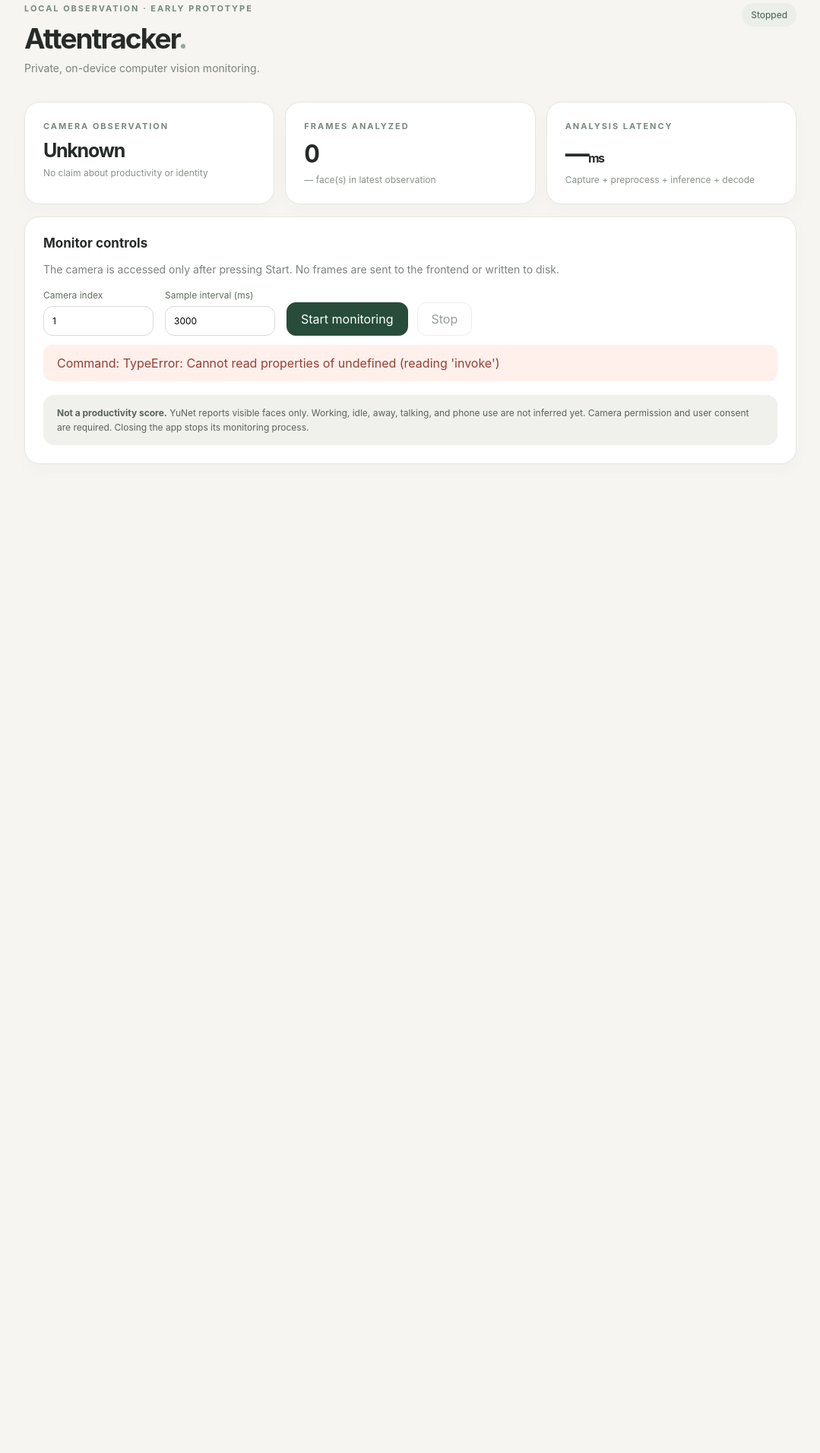
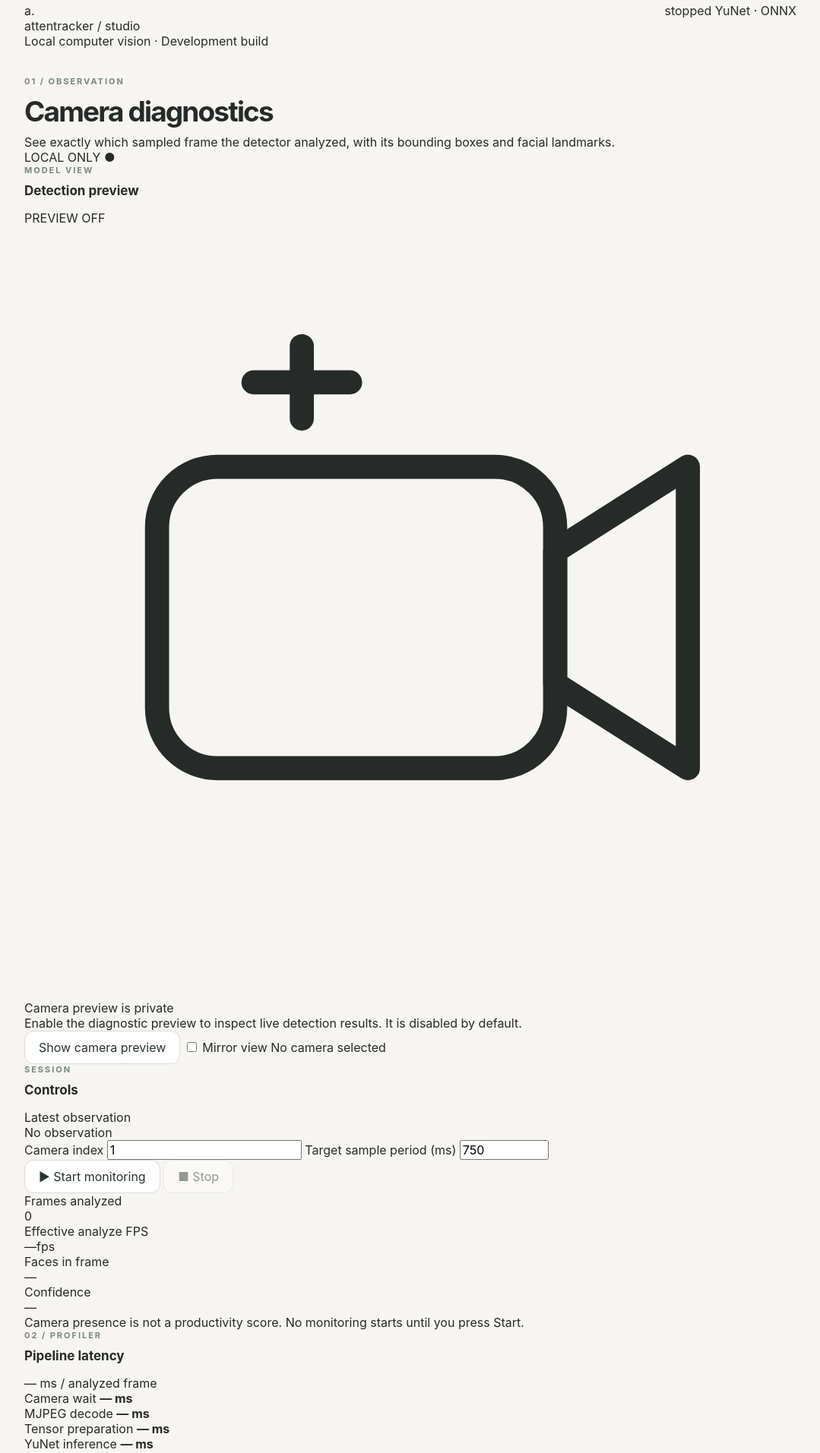
Before and after one commit to moderubias/attentracker, a Svelte app in the folder app/desktop/: page / in a window 1280 px wide. Shown: the part 40-1953 px from the top of the page at 76% size, without its empty margins (100-1179 px from the left). Before the commit the page ends 800 px from the top, so only its background shows below. Built offline with nearby package versions, Linux system fonts and the light colour scheme.

Commit message:
DAI #8: implement observation studio with overlaid YuNet camera preview

```diff
--- a/app/desktop/src/App.svelte
+++ b/app/desktop/src/App.svelte
@@ -4,57 +4,124 @@
 
   type Phase = "stopped" | "starting" | "running" | "stopping" | "error";
   type Presence = "unknown" | "no_face" | "face_present" | "multiple_faces";
-
   type Snapshot = {
     phase: Phase;
     presence: Presence;
     cameraIndex: number | null;
+    cameraFormat: string | null;
     framesAnalyzed: number;
     faceCount: number | null;
     bestConfidence: number | null;
     lastObservedAtMs: number | null;
     lastAnalysisMs: number | null;
     lastCaptureMs: number | null;
+    lastDecodeMs: number | null;
+    lastPreprocessMs: number | null;
+    lastInferenceMs: number | null;
+    lastPostprocessMs: number | null;
+    lastPreviewMs: number | null;
+    lastObservationPeriodMs: number | null;
+    lastPreviewError: string | null;
     lastError: string | null;
+  };
+  type FaceOverlay = {
+    bbox: [number, number, number, number];
+    landmarks: [number, number][];
+    confidence: number;
+  };
+  type FramePreview = {
+    sequence: number;
+    width: number;
+    height: number;
+    dataUrl: string;
+    faces: FaceOverlay[];
   };
 
   const empty: Snapshot = {
-    phase: "stopped",
-    presence: "unknown",
-    cameraIndex: null,
-    framesAnalyzed: 0,
-    faceCount: null,
-    bestConfidence: null,
-    lastObservedAtMs: null,
-    lastAnalysisMs: null,
-    lastCaptureMs: null,
-    lastError: null
+    phase: "stopped", presence: "unknown", cameraIndex: null, cameraFormat: null,
+    framesAnalyzed: 0, faceCount: null, bestConfidence: null,
+    lastObservedAtMs: null, lastAnalysisMs: null, lastCaptureMs: null,
+    lastDecodeMs: null, lastPreprocessMs: null, lastInferenceMs: null,
+    lastPostprocessMs: null, lastPreviewMs: null, lastObservationPeriodMs: null,
+    lastPreviewError: null, lastError: null
   };
 
   let snapshot = $state<Snapshot>(empty);
+  let preview = $state<FramePreview | null>(null);
+  let previewEnabled = $state(false);
+  let mirror = $state(false);
   let cameraIndex = $state(1);
-  let intervalMs = $state(3000);
-  let pending = $state(false);
+  let intervalMs = $state(750);
+  let commandPending = $state(false);
   let commandError = $state<string | null>(null);
+  let lastPreviewSequence = 0;
+  let polling = false;
 
-  const readablePresence: Record<Presence, string> = {
-    unknown: "Unknown",
-    no_face: "No face",
-    face_present: "Face detected",
+  const states: Record<Presence, string> = {
+    unknown: "No observation",
+    no_face: "No face detected",
+    face_present: "One face detected",
     multiple_faces: "Multiple faces"
   };
 
+  let busy = $derived(
+    snapshot.phase === "starting" ||
+    snapshot.phase === "running" ||
+    snapshot.phase === "stopping"
+  );
+  let canStart = $derived(
+    !busy && !commandPending &&
+    Number.isInteger(cameraIndex) && cameraIndex >= 0 &&
+    Number.isInteger(intervalMs) && intervalMs >= 250 && intervalMs <= 60_000
+  );
+  let observedFps = $derived(
+    snapshot.lastObservationPeriodMs && snapshot.lastObservationPeriodMs > 0
+      ? 1000 / snapshot.lastObservationPeriodMs
+      : null
+  );
+
+  function fmt(ms: number | null): string {
+    return ms == null ? "—" : ms < 10 ? ms.toFixed(1) : ms.toFixed(0);
+  }
+
+  let stages = $derived([
+    { label: "Camera wait", ms: snapshot.lastCaptureMs },
+    { label: "MJPEG decode", ms: snapshot.lastDecodeMs },
+    { label: "Tensor preparation", ms: snapshot.lastPreprocessMs },
+    { label: "YuNet inference", ms: snapshot.lastInferenceMs },
+    { label: "YuNet decode / NMS", ms: snapshot.lastPostprocessMs }
+  ]);
+  let totalStages = $derived(stages.reduce((sum, part) => sum + (part.ms ?? 0), 0));
+
   async function refresh() {
+    if (polling) return;
+    polling = true;
     try {
       snapshot = await invoke<Snapshot>("monitor_status");
+      if (snapshot.phase === "running" && previewEnabled) {
+        const next = await invoke<FramePreview | null>("monitor_preview", {
+          afterSequence: lastPreviewSequence
+        });
+        if (next && previewEnabled && next.sequence > lastPreviewSequence) {
+          lastPreviewSequence = next.sequence;
+          preview = next;
+        }
+      } else if (snapshot.phase === "stopped" || snapshot.phase === "error") {
+        preview = null;
+        lastPreviewSequence = 0;
+      }
     } catch (e) {
       commandError = String(e);
+    } finally {
+      polling = false;
     }
   }
 
   async function start() {
-    pending = true;
+    commandPending = true;
     commandError = null;
+    preview = null;
+    lastPreviewSequence = 0;
     try {
       await invoke("start_monitor", {
         cameraIndex: Math.trunc(cameraIndex),
@@ -64,85 +131,261 @@
     } catch (e) {
       commandError = String(e);
     } finally {
-      pending = false;
+      commandPending = false;
     }
   }
 
   async function stop() {
-    pending = true;
+    commandPending = true;
     commandError = null;
     try {
       await invoke("stop_monitor");
+      preview = null;
+      lastPreviewSequence = 0;
       await refresh();
     } catch (e) {
       commandError = String(e);
     } finally {
-      pending = false;
+      commandPending = false;
+    }
+  }
+
+  async function togglePreview() {
+    commandPending = true;
+    commandError = null;
+    const next = !previewEnabled;
+    try {
+      await invoke("set_preview_enabled", { enabled: next });
+      previewEnabled = next;
+      if (!next) {
+        preview = null;
+        lastPreviewSequence = 0;
+      }
+    } catch (e) {
+      commandError = String(e);
+    } finally {
+      commandPending = false;
     }
   }
 
   onMount(() => {
     void refresh();
-    const timer = window.setInterval(() => { void refresh(); }, 750);
-    return () => window.clearInterval(timer);
+    const timer = window.setInterval(() => { void refresh(); }, 400);
+    return () => {
+      window.clearInterval(timer);
+      // Explicitly disable the opt-in image buffer when the window unmounts.
+      void invoke("set_preview_enabled", { enabled: false });
+    };
   });
-
-  let busy = $derived(snapshot.phase === "running" || snapshot.phase === "starting" || snapshot.phase === "stopping");
 </script>
 
 <svelte:head>
-  <title>Attentracker — Monitor</title>
+  <title>Attentracker — Observation Studio</title>
 </svelte:head>
 
 <main>
-  <header>
-    <div>
-      <p class="eyebrow">Local observation · Early prototype</p>
-      <h1>Attentracker<span style="color:#91a99a">.</span></h1>
-      <p class="subhead">Private, on-device computer vision monitoring.</p>
+  <header class="topbar">
+    <div class="identity">
+      <div class="monogram">a<span>.</span></div>
+      <div>
+        <div class="brand">attentracker <span class="brand-section">/ studio</span></div>
+        <div class="brand-subtitle">Local computer vision · Development build</div>
+      </div>
     </div>
-    <span class="pill">{snapshot.phase}</span>
+    <div class="top-status">
+      <span class:active={snapshot.phase === "running"} class:starting={snapshot.phase === "starting"} class="phase">
+        <span class="indicator"></span>{snapshot.phase}
+      </span>
+      <span class="version">YuNet · ONNX</span>
+    </div>
   </header>
 
-  <div class="cards">
-    <section class="card">
-      <p class="eyebrow">Camera observation</p>
-      <div class="metric small">{readablePresence[snapshot.presence]}</div>
-      <p class="muted">No claim about productivity or identity</p>
-    </section>
-    <section class="card">
-      <p class="eyebrow">Frames analyzed</p>
-      <div class="metric">{snapshot.framesAnalyzed}</div>
-      <p class="muted">{snapshot.faceCount ?? "—"} face(s) in latest observation</p>
-    </section>
-    <section class="card">
-      <p class="eyebrow">Analysis latency</p>
-      <div class="metric">{snapshot.lastAnalysisMs == null ? "—" : snapshot.lastAnalysisMs.toFixed(0)}<span style="font-size:16px"> ms</span></div>
-      <p class="muted">Capture + preprocess + inference + decode</p>
-    </section>
+  <div class="page-heading">
+    <div>
+      <p class="eyebrow">01 / Observation</p>
+      <h1>Camera diagnostics</h1>
+      <p class="subtitle">See exactly which sampled frame the detector analyzed, with its bounding boxes and facial landmarks.</p>
+    </div>
+    <span class="privacy-mark">LOCAL ONLY <span aria-hidden="true">●</span></span>
   </div>
 
-  <section class="card">
-    <h2>Monitor controls</h2>
-    <p class="subhead">The camera is accessed only after pressing Start. No frames are sent to the frontend or written to disk.</p>
-    <div class="actions">
-      <label class="field">Camera index
-        <input type="number" min="0" step="1" bind:value={cameraIndex} disabled={busy || pending} />
-      </label>
-      <label class="field">Sample interval (ms)
-        <input type="number" min="250" max="60000" step="250" bind:value={intervalMs} disabled={busy || pending} />
-      </label>
-      <button class="primary" onclick={start} disabled={busy || pending || !Number.isInteger(cameraIndex) || cameraIndex < 0 || !Number.isInteger(intervalMs) || intervalMs < 250 || intervalMs > 60000}>Start monitoring</button>
-      <button onclick={stop} disabled={!busy || pending || snapshot.phase === "stopping"}>Stop</button>
+  <div class="workspace">
+    <section class="panel viewer-panel" aria-label="Detection preview">
+      <div class="panel-top">
+        <div>
+          <p class="eyebrow">Model view</p>
+          <h2>Detection preview</h2>
+        </div>
+        <span class="mini-tag">{preview ? `FRAME #${preview.sequence}` : "PREVIEW OFF"}</span>
+      </div>
+
+      <div class="camera-frame" class:mirrored={mirror} style={`aspect-ratio: ${preview ? preview.width / preview.height : 4 / 3}`}>
+        {#if preview && previewEnabled}
+          <img class="camera-image" src={preview.dataUrl} alt="Last analyzed camera frame" />
+          <svg
+            class="detection-overlay"
+            viewBox={`0 0 ${preview.width} ${preview.height}`}
+            preserveAspectRatio="none"
+            aria-label="Detected face rectangles and landmarks"
+          >
+            {#each preview.faces as face, index (index)}
+              <rect
+                class="face-rectangle"
+                x={face.bbox[0]} y={face.bbox[1]}
+                width={face.bbox[2]} height={face.bbox[3]}
+                rx="3"
+              />
+              <rect
+                class="face-label-background"
+                x={face.bbox[0]}
+                y={Math.max(0, face.bbox[1] - 24)}
+                width="100" height="23" rx="3"
+              />
+              <text class="face-label" x={face.bbox[0] + 7} y={Math.max(15, face.bbox[1] - 8)}>
+                FACE {index + 1} · {Math.round(face.confidence * 100)}%
+              </text>
+              {#each face.landmarks as point, i (i)}
+                <circle class="landmark" cx={point[0]} cy={point[1]} r="3.2" />
+              {/each}
+            {/each}
+          </svg>
+          <div class="camera-overlay-caption">MODEL-SYNCHRONIZED FRAME · NOT RAW CAMERA FPS</div>
+        {:else}
+          <div class="preview-placeholder">
+            <div class="camera-symbol" aria-hidden="true">
+              <svg viewBox="0 0 64 64" fill="none">
+                <rect x="11" y="20" width="33" height="25" rx="5" stroke="currentColor" stroke-width="2"/>
+                <path d="M44 27 55 20v25L44 38V27Z" stroke="currentColor" stroke-width="2" stroke-linejoin="round"/>
+                <path d="M23 16v-6m-4 3h8" stroke="currentColor" stroke-width="2" stroke-linecap="round"/>
+              </svg>
+            </div>
+            <p class="placeholder-heading">{previewEnabled ? "Waiting for the next analyzed frame" : "Camera preview is private"}</p>
+            <p class="placeholder-detail">
+              {previewEnabled ? "Start monitoring or wait for the current YuNet pass to finish." : "Enable the diagnostic preview to inspect live detection results. It is disabled by default."}
+            </p>
+          </div>
+        {/if}
+      </div>
+
+      <div class="viewer-toolbar">
+        <button class:enabled={previewEnabled} class="preview-toggle" onclick={togglePreview} disabled={commandPending}>
+          <span class="toggle-dot"></span>
+          {previewEnabled ? "Hide camera preview" : "Show camera preview"}
+        </button>
+        <label class="mirror-option"><input type="checkbox" bind:checked={mirror} /> Mirror view</label>
+        <span class="stream-meta">{snapshot.cameraFormat ?? "No camera selected"}</span>
+      </div>
+    </section>
+
+    <aside class="panel controls-panel">
+      <div class="panel-top">
+        <div>
+          <p class="eyebrow">Session</p>
+          <h2>Controls</h2>
+        </div>
+      </div>
+
+      <div class="observed-state">
+        <div class="state-indicator" class:detected={snapshot.presence === "face_present"}></div>
+        <div>
+          <p class="small-label">Latest observation</p>
+          <p class="state-name">{states[snapshot.presence]}</p>
+        </div>
+      </div>
+
+      <div class="config-fields">
+        <label>Camera index
+          <input type="number" min="0" step="1" bind:value={cameraIndex} disabled={busy || commandPending} />
+        </label>
+        <label>Target sample period <span>(ms)</span>
+          <input type="number" min="250" max="60000" step="250" bind:value={intervalMs} disabled={busy || commandPending} />
+        </label>
+      </div>
+
+      <div class="session-actions">
+        <button class="start-button" onclick={start} disabled={!canStart}>
+          <span class="action-symbol">▶</span> Start monitoring
+        </button>
+        <button class="stop-button" onclick={stop} disabled={!busy || commandPending || snapshot.phase === "stopping"}>
+          <span class="action-symbol">■</span> Stop
+        </button>
+      </div>
+
+      <div class="control-divider"></div>
+
+      <div class="stat-grid">
+        <div class="stat">
+          <p class="small-label">Frames analyzed</p>
+          <p class="stat-value">{snapshot.framesAnalyzed.toLocaleString()}</p>
+        </div>
+        <div class="stat">
+          <p class="small-label">Effective analyze FPS</p>
+          <p class="stat-value">{observedFps == null ? "—" : observedFps.toFixed(2)}<span class="unit"> fps</span></p>
+        </div>
+        <div class="stat">
+          <p class="small-label">Faces in frame</p>
+          <p class="stat-value">{snapshot.faceCount ?? "—"}</p>
+        </div>
+        <div class="stat">
+          <p class="small-label">Confidence</p>
+          <p class="stat-value">{snapshot.bestConfidence == null ? "—" : (snapshot.bestConfidence * 100).toFixed(1)}<span class="unit">{snapshot.bestConfidence == null ? "" : "%"}</span></p>
+        </div>
+      </div>
+
+      <p class="aside-note">Camera presence is not a productivity score. No monitoring starts until you press Start.</p>
+    </aside>
+  </div>
+
+  <section class="panel performance-panel" aria-label="Performance profiler">
+    <div class="performance-heading">
+      <div>
+        <p class="eyebrow">02 / Profiler</p>
+        <h2>Pipeline latency</h2>
+      </div>
+      <span class="total-latency">{fmt(snapshot.lastAnalysisMs)} <span>ms / analyzed frame</span></span>
     </div>
-    {#if snapshot.lastError}
-      <div class="error">Runtime: {snapshot.lastError}</div>
-    {/if}
-    {#if commandError}
-      <div class="error">Command: {commandError}</div>
-    {/if}
-    <div class="notice">
-      <strong>Not a productivity score.</strong> YuNet reports visible faces only. Working, idle, away, talking, and phone use are not inferred yet. Camera permission and user consent are required. Closing the app stops its monitoring process.
+    <div class="profile-grid">
+      <div class="stage-list">
+        {#each stages as stage (stage.label)}
+          <div class="stage-row">
+            <div class="stage-title">
+              <span>{stage.label}</span>
+              <strong>{fmt(stage.ms)} ms</strong>
+            </div>
+            <div class="track"><div class="fill" style={`width: ${totalStages ? Math.max(0, (stage.ms ?? 0) / totalStages * 100) : 0}%`}></div></div>
+          </div>
+        {/each}
+      </div>
+      <div class="profile-details">
+        <div>
+          <p class="small-label">Observed sample period</p>
+          <p class="detail-value">{fmt(snapshot.lastObservationPeriodMs)} <span>ms</span></p>
+        </div>
+        <div>
+          <p class="small-label">Preview JPEG overhead</p>
+          <p class="detail-value">{fmt(snapshot.lastPreviewMs)} <span>ms</span></p>
+        </div>
+        <div>
+          <p class="small-label">Last observation</p>
+          <p class="detail-value time-value">{snapshot.lastObservedAtMs ? new Date(snapshot.lastObservedAtMs).toLocaleTimeString() : "—"}</p>
+        </div>
+      </div>
     </div>
+    <p class="measurement-note">Capture wait and MJPEG decode are measured separately. FPS refers to completed model observations, not the camera hardware frame rate. Developer builds may be slower than optimized builds.</p>
   </section>
+
+  {#if snapshot.lastError}
+    <div class="error-panel"><strong>Monitor error</strong><span>{snapshot.lastError}</span></div>
+  {/if}
+  {#if snapshot.lastPreviewError}
+    <div class="error-panel"><strong>Preview encoding error</strong><span>{snapshot.lastPreviewError}</span></div>
+  {/if}
+  {#if commandError}
+    <div class="error-panel"><strong>Application error</strong><span>{commandError}</span></div>
+  {/if}
+
+  <footer>
+    <span>Attentracker / Observation Studio</span>
+    <span>Preview is opt-in · Frames stay in memory · No uploads or recordings</span>
+  </footer>
 </main>
```
